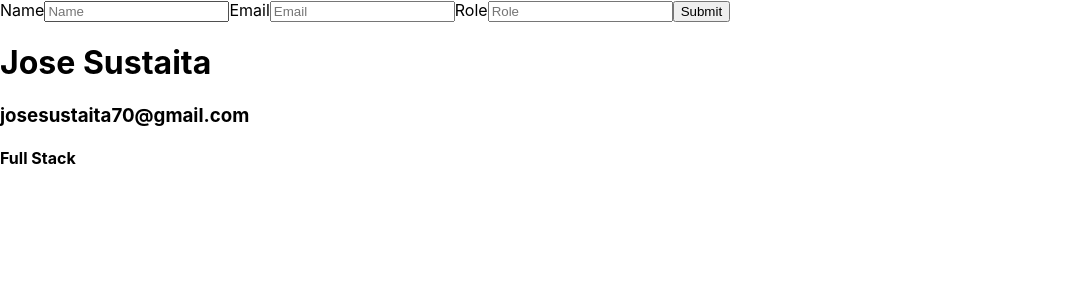
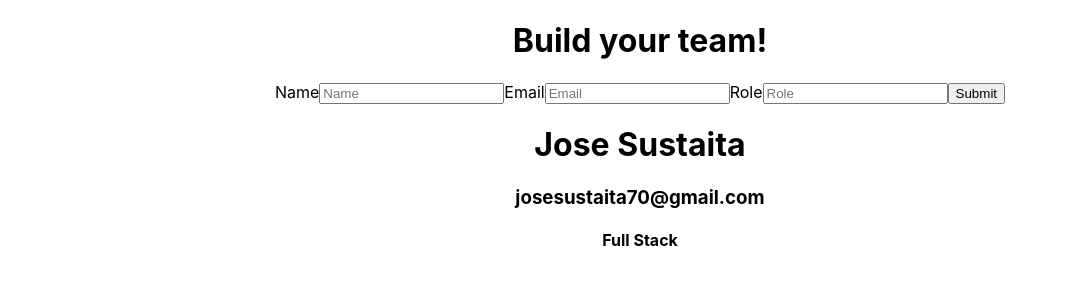
Before and after one commit to bloominstituteoftechnology/team-builder, a React (Create React App) app in the folder team-builder/: page / in a window 1280 px wide. Shown: the top 300 px of the page, without its empty margins (0-1068 px from the left). Built offline with nearby package versions, Linux system fonts and the light colour scheme.

Commit message:
Center alignment of form

```diff
--- a/team-builder/src/App.css
+++ b/team-builder/src/App.css
@@ -1,50 +1,3 @@
 .App {
   text-align: center;
 }
-
-.App-header {
-  background-color: #282c34;
-  min-height: 100vh;
-  display: flex;
-  flex-direction: column;
-  align-items: center;
-  font-size: calc(10px + 2vmin);
-  color: white;
-}
-
-.App-link {
-  color: #61dafb;
-}
-form {
-  margin-top: 5rem;
-  display: flex;
-  flex-direction: column;
-  border: solid white;
-  padding: 3rem 8rem;
-}
-
-form input {
-  margin-bottom: 1rem;
-}
-
-form button {
-  height: 4vh;
-  width: 70%;
-  align-self: center;
-  margin-top: 2rem;
-}
-.card-wrapper {
-  min-height: 20vh;
-  display: flex;
-  flex-direction: column;
-  justify-content: space-evenly;
-  align-items: center;
-  background: #282c34;
-}
-.card {
-  border: 2px solid black;
-  color: black;
-  width: 40%;
-  background: white;
-  margin: 2rem 0;
-}
--- a/team-builder/src/App.js
+++ b/team-builder/src/App.js
@@ -23,9 +23,13 @@ function App() {
     };
     setTeamMembers([...teamMembers, newCard]);
   };
+  const formStyle = {
+    textAlign: "center"
+  };
 
   return (
-    <div className="App">
+    <div style={formStyle}>
+      <h1>Build your team!</h1>
       <Form addMember={addMember} />
       <Card teamMembers={teamMembers} />
     </div>
```
